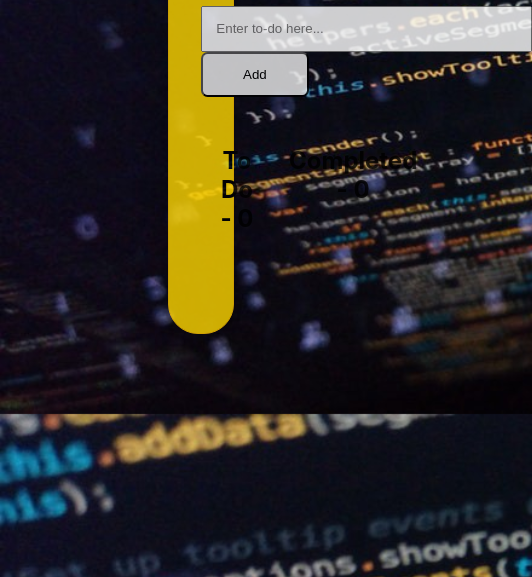
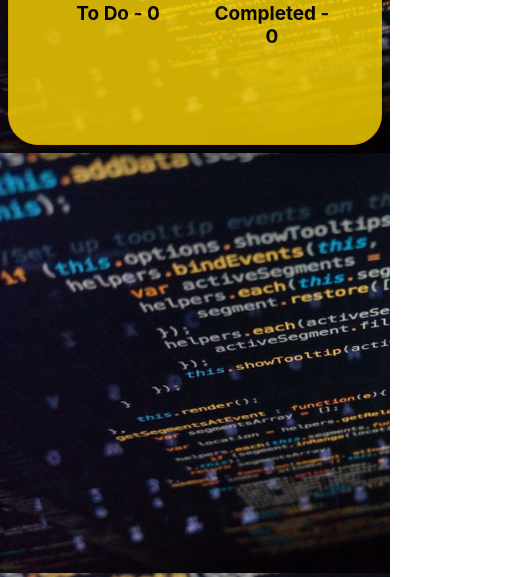
Before and after one commit to tibo35/To-Do-List, a plain HTML site: page index.html in a window 390 px wide. Shown: the part 267-844 px from the top of the page, 532 px wide, since content can reach past the window. Drawn offline with Linux system fonts and the light colour scheme.

Commit message:
feature: made the app responsive

```diff
--- a/index.html
+++ b/index.html
@@ -19,13 +19,13 @@
     </form>
     <div class="lists">
       <div>
-        <h2>To Do - <span id="toDoCount">0</span></h2>
+        <h2 class='todo'>To Do - <span id="toDoCount">0</span></h2>
         <ul class="toDoList">
           <!-- <li class="toDoItem">Watch TV</li> -->
         </ul>
       </div>
       <div>
-        <h2>Completed - <span id="completedToDoCount">0</span></h2>
+        <h2 class='completed'>Completed - <span id="completedToDoCount">0</span></h2>
         <ul class="completedList">
           <!-- <li class="doneItem">Do Homework</li> -->
         </ul>
--- a/styles.css
+++ b/styles.css
@@ -17,6 +17,11 @@ body {
     border: rgb(255, 196, 0) 1px solid;
     box-shadow: rgba(0, 0, 0, 0.3) 0px 19px 38px, rgba(0, 0, 0, 0.22) 0px 15px 12px;
   }
+  @media(max-width: 600px){
+    .container{
+      margin:0;
+    }
+  }
 
   /* make the div with the id lists into a flex container */
   .lists {
@@ -33,9 +38,11 @@ body {
   }
 
   input {
-    width: 300px;
+    width: 200px;
     padding: 1em;
   }
+
+
 
   /* make list containers flex */
   .lists div {
@@ -56,7 +63,18 @@ body {
     box-shadow: 2px 2px 4px gray;
     padding: 5px 8px;
   }
-
+  @media only screen and (max-width: 800px){
+    .toDoItem, .doneItem{
+      margin:1rem;
+      padding: 1rem;
+    }
+    .completed, .todo{
+     font-size: 19px;
+    }
+    button{
+      margin-top: 10px;
+    }
+  }
   /* Style list item specific to toDoItem */
   .toDoItem {
     background: #45A29E;
```
